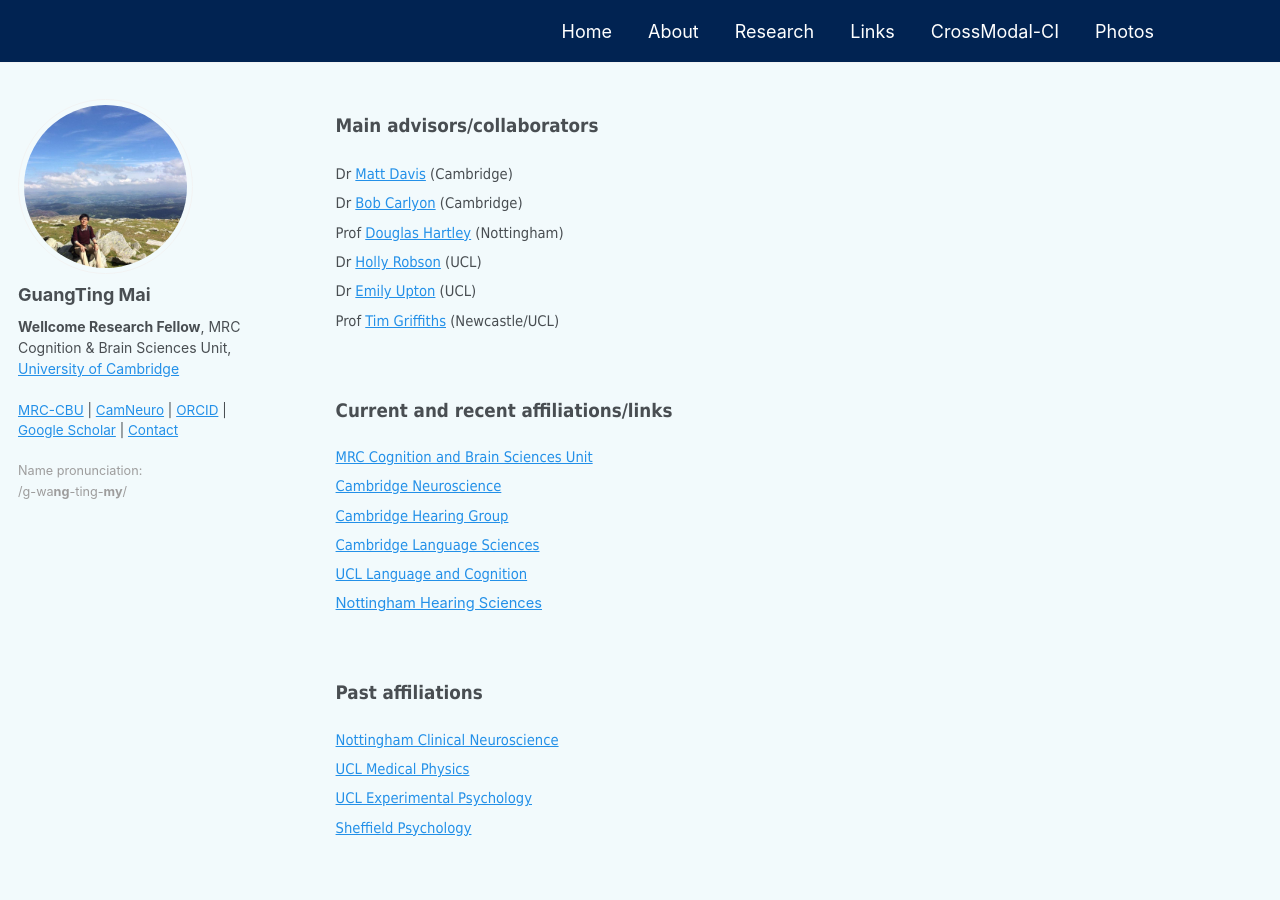
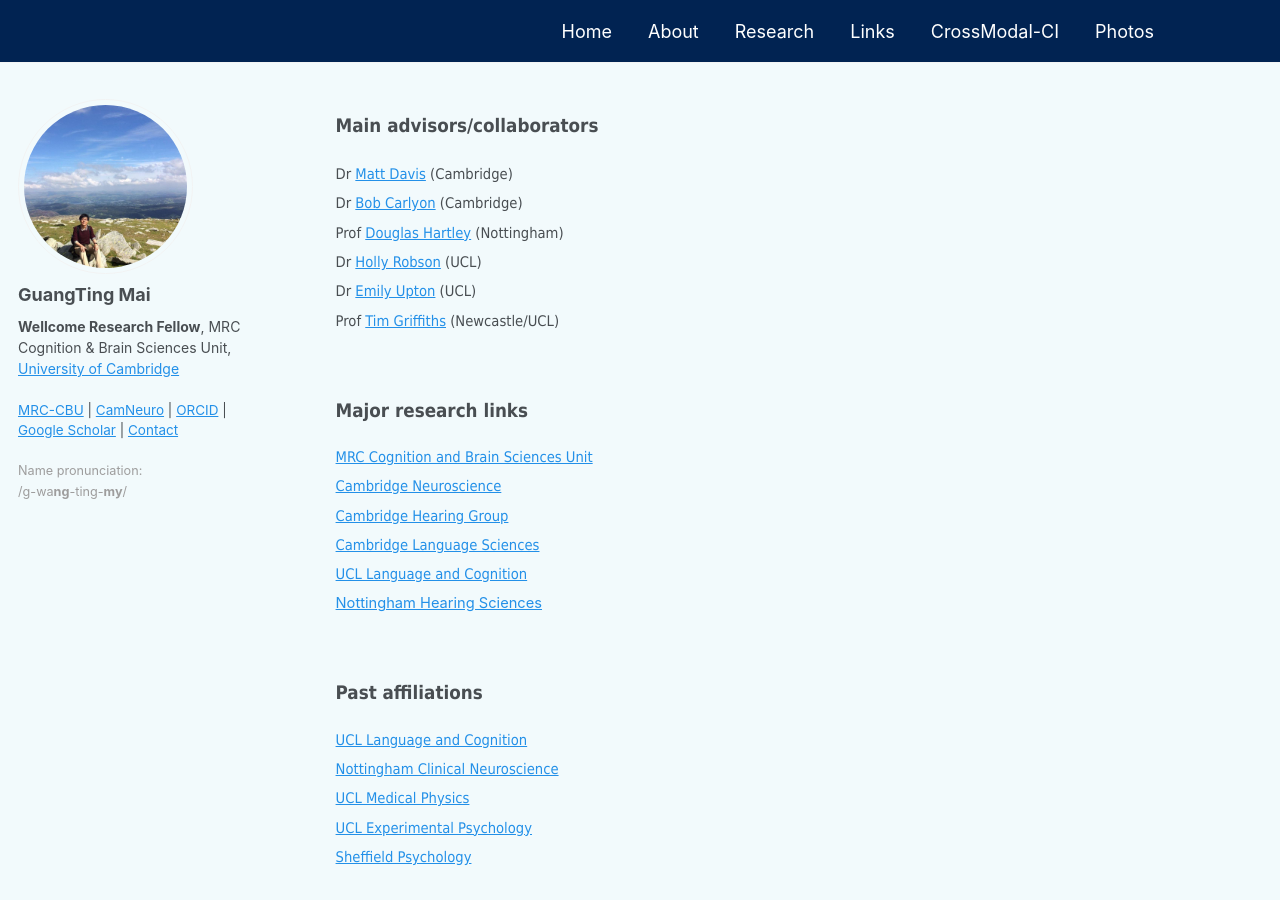
Before and after one commit to guangtingmai/guangtingmai.github.io, a Jekyll site: the page built from _pages/research-links.html, in a window 1280 px wide and 900 px high. Built offline with Jekyll 4.4.1, drawn with Linux system fonts in a browser that asks for light colours.

Commit message:
Update research-links.html

```diff
--- a/_pages/research-links.html
+++ b/_pages/research-links.html
@@ -14,7 +14,7 @@ author_profile: true
   <span style="font-size: 11pt;font-family: Tahoma;line-height: 2;display: block;">Prof <a href="https://www.ncl.ac.uk/medical-sciences/people/profile/timgriffiths.html">Tim Griffiths</a> (Newcastle/UCL)</span>
 </p>
 <br>
-<p><span style="font-size: 14pt;font-family: Tahoma;line-height: 0.8;display: block;margin-bottom: 0"><strong>Current and recent affiliations/links</strong></span></p>
+<p><span style="font-size: 14pt;font-family: Tahoma;line-height: 0.8;display: block;margin-bottom: 0"><strong>Major research links</strong></span></p>
 <p>
   <span style="font-size: 11pt;font-family: Tahoma;line-height: 2;display: block;"><a href="https://www.mrc-cbu.cam.ac.uk/">MRC Cognition and Brain Sciences Unit</a></span>
   <span style="font-size: 11pt;font-family: Tahoma;line-height: 2;display: block;"><a href="https://neuroscience.cam.ac.uk/">Cambridge Neuroscience</a></span>
@@ -26,6 +26,7 @@ author_profile: true
 <br>
 <p><span style="font-size: 14pt;font-family: Tahoma;line-height: 0.8;display: block;margin-bottom: 0"><strong>Past affiliations</strong></span></p>
 <p>
+  <span style="font-size: 11pt;font-family: Tahoma;line-height: 2;display: block;"><a href="https://www.ucl.ac.uk/brain-sciences/pals/research/language-and-cognition">UCL Language and Cognition</a></span>
   <span style="font-size: 11pt;font-family: Tahoma;line-height: 2;display: block;"><a href="https://www.nottingham.ac.uk/medicine/about/units-and-platforms/mental-health-and-clinical-neuroscience/">Nottingham Clinical Neuroscience</a></span>
   <span style="font-size: 11pt;font-family: Tahoma;line-height: 2;display: block;"><a href="https://www.ucl.ac.uk/engineering/medical-physics-biomedical-engineering">UCL Medical Physics</a></span>
   <span style="font-size: 11pt;font-family: Tahoma;line-height: 2;display: block;"><a href="https://www.ucl.ac.uk/brain-sciences/pals/research/experimental-psychology">UCL Experimental Psychology</a></span>
```
